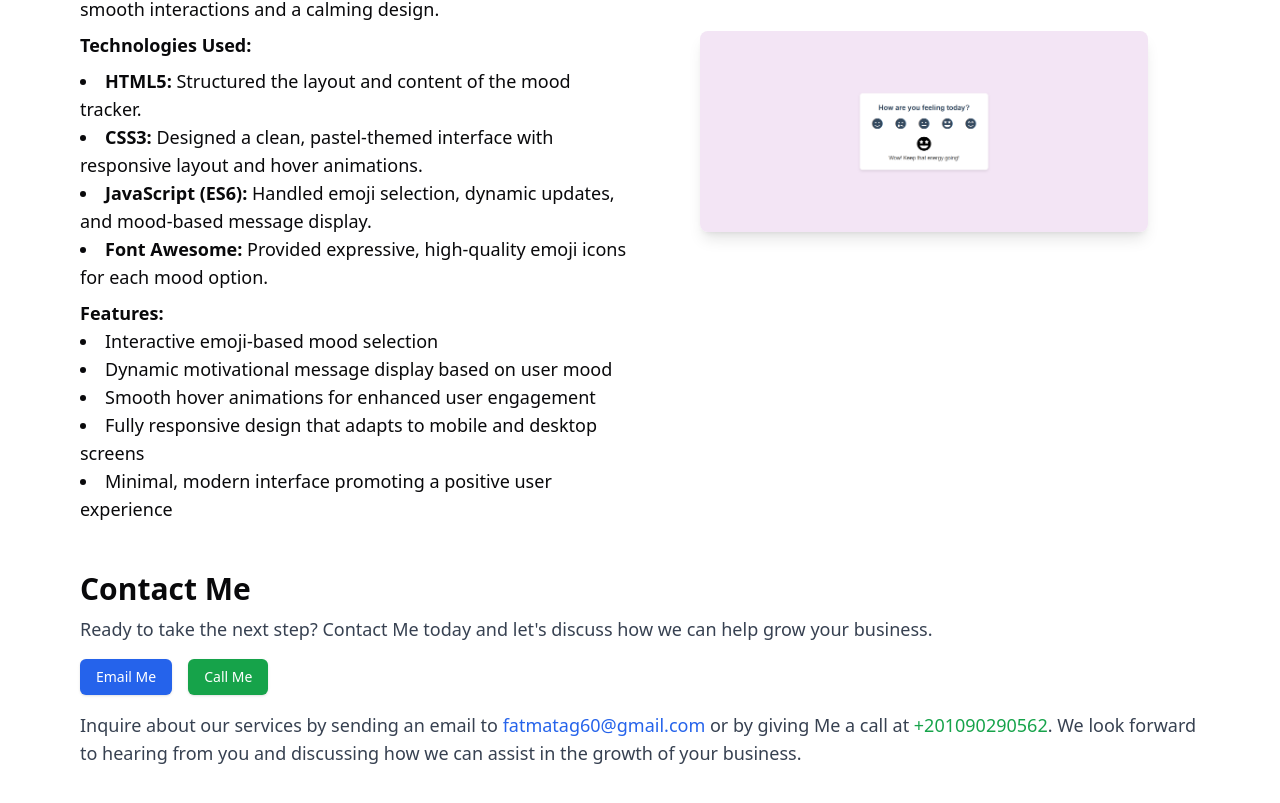
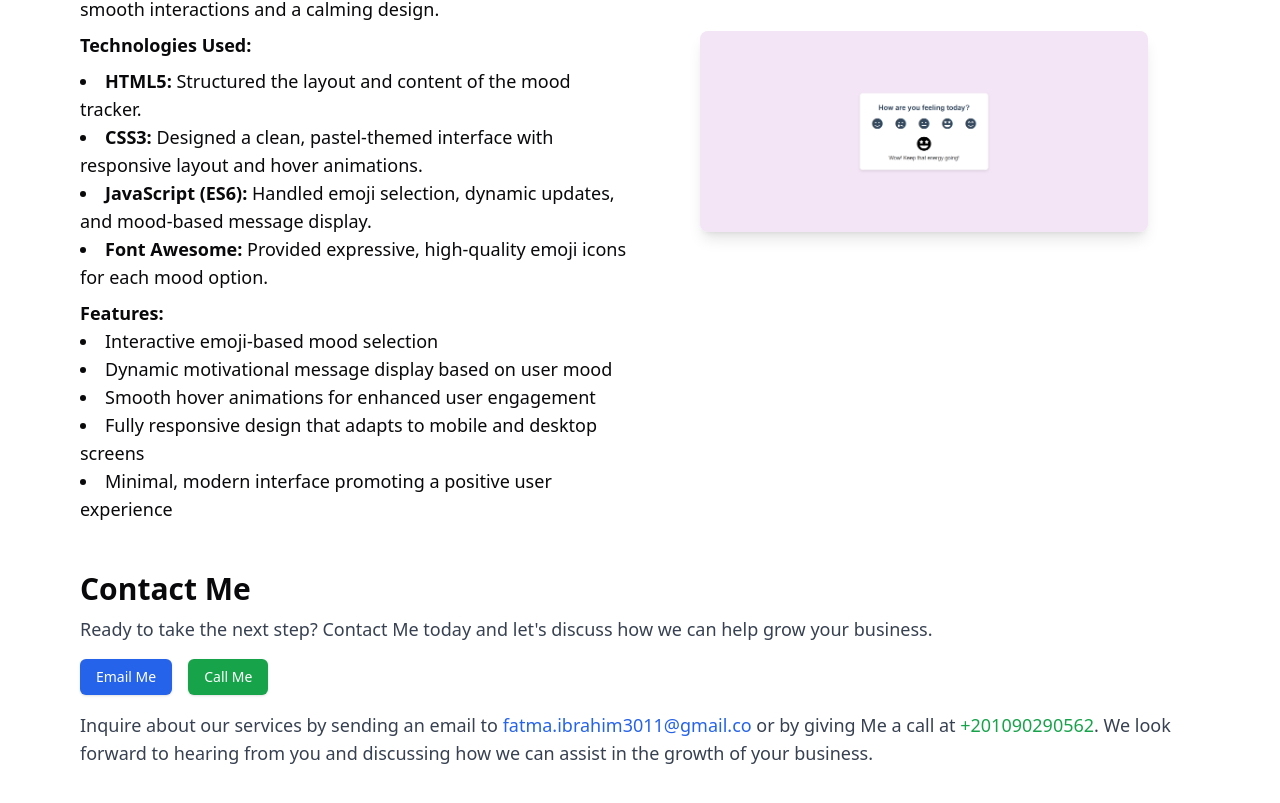
Before and after one commit to fatma-ibrahim/my-portfolio, a React (Vite) app: page / in a window 1280 px wide. Shown: the part 5412-6215 px from the top of the page. Built offline with nearby package versions, Linux system fonts and the light colour scheme.

Commit message:
Update Contact.jsx

```diff
--- a/src/components/pages/Contact.jsx
+++ b/src/components/pages/Contact.jsx
@@ -14,7 +14,7 @@
             asChild
             className="bg-blue-600 hover:bg-blue-700 text-white"
           >
-            <a href="mailto:fatmatag60@gmail.com">Email Me</a>
+            <a href="mailto:fatma.ibrahim3011@gmail.com">Email Me</a>
           </Button>
           <Button
             asChild
@@ -26,8 +26,8 @@
 
         <p className="text-lg text-gray-700">
           Inquire about our services by sending an email to{" "}
-          <a href="mailto:fatmatag60@gmail.com" className="text-blue-600 hover:underline">
-            fatmatag60@gmail.com
+          <a href="mailto:fatma.ibrahim3011@gmail.co" className="text-blue-600 hover:underline">
+            fatma.ibrahim3011@gmail.co
           </a>{" "}
           or by giving Me a call at{" "}
           <a href="tel:+201090290562" className="text-green-600 hover:underline">
```
